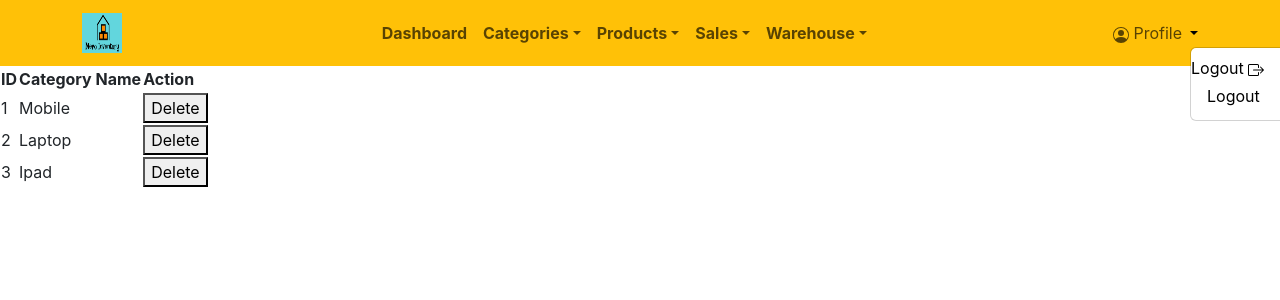
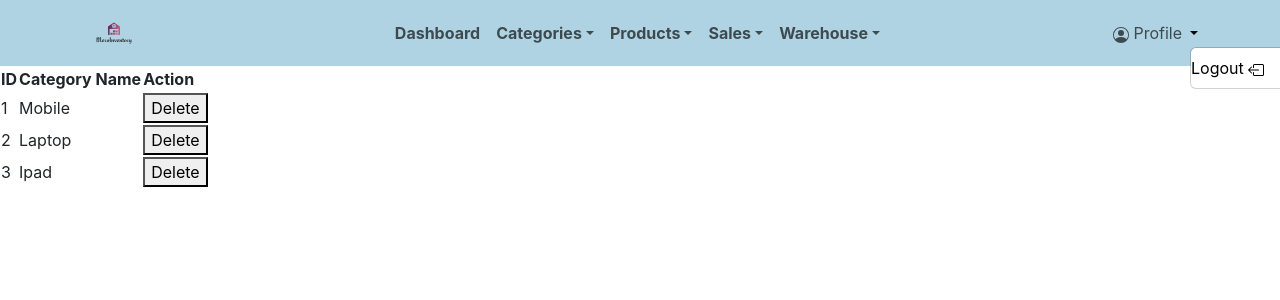
Before and after one commit to praful45/MeroInventory, a React (Create React App) app in the folder frontend/: page /category-delete in a window 1280 px wide. Both pictures are taken after a click on the button 1194 px from the left and 33 px from the top of the page. Shown: the top 300 px of the page. Built offline with nearby package versions, Linux system fonts and the light colour scheme.

Commit message:
completed

```diff
--- a/frontend/src/components/CategoryView.js
+++ b/frontend/src/components/CategoryView.js
@@ -10,12 +10,12 @@ const CategoryView = (props) => {
             <b>View</b>
           </div>
           <div className="card-body">
-            <h6 className="card-title">Name: </h6>
+            <h6 className="card-title">Name: </h6><p>{props.name}</p>
             <h6 className="card-text">Description: </h6>
             <p>
-              Nepal is a landlocked Asian country bordered by the People's Republic of China to the north and India to the south, east, and west. The Himalayan mountain range stretches through Nepal, and the country is home to eight of the world's ten highest peaks, including Mount Everest (8,848m).
+              {props.description}
             </p>
-            <div className="text-left">
+            <div className="d-grid gap-2 d-md-flex justify-content-md-end">
               <button onClick={props.onClose} className="btn btn-primary">Cancel</button>
             </div>
           </div>
--- a/frontend/src/components/TopNavbar.js
+++ b/frontend/src/components/TopNavbar.js
@@ -1,36 +1,38 @@
-import React from 'react'
-// import 'bootstrap/dist/css/bootstrap.css'
-import { Container, Row, Col, Navbar, Nav, NavDropdown, NavDropdownDivider } from 'react-bootstrap'
-import { PersonCircle, BoxArrowRight } from 'react-bootstrap-icons';
-// import { BoxArrowRight } from 'react-bootstrap-icons';
-import { Link } from 'react-router-dom'
-// import "../pages/routes/InvRoutes"
+
+import React from 'react';
+import { Container, Row, Col, Navbar, Nav, NavDropdown } from 'react-bootstrap';
+import { PersonCircle, BoxArrowLeft } from 'react-bootstrap-icons';
+import { Link } from 'react-router-dom';
 
 const TopNavbar = () => {
   return (
-    <>
-
-
     <Row>
       <Col>
-          <Navbar variant='light' bg='warning' expand='md'>
+        <Navbar style={{ background: '#AFD3E2' }} expand='md'>
           <Container>
-              <Navbar.Brand as={Link} to="/">
-                <img src='logo of My Inventory.png'
+            {/* Navbar brand and toggle */}
+            <Navbar.Brand as={Link} to="/" style={{ display: 'flex', alignItems: 'center' }}>
+               <Container>
+              <img
+                src='default.svg'
                 height='40'
                 width='40'
-                  className='align-top' alt='logo of inventory'
+                style={{ marginRight: '0.5rem', maxWidth: '100%' }}
+                className='align-top'
+                alt='logo of inventory'
               />
-                &nbsp;
+              </Container>
             </Navbar.Brand>
             <Navbar.Toggle aria-controls='top-nav' />
+
+            {/* Navbar collapsible content */}
             <Navbar.Collapse id='top-nav'>
+              {/* Navbar left items */}
               <Nav className='mx-auto fw-bold'>
-                  <Nav.Link as={Link} to="/">Dashboard </Nav.Link>
+                <Nav.Link as={Link} to="/">Dashboard</Nav.Link>
 
                 <NavDropdown title='Categories' id='top-nav'>
                   <NavDropdown.Item as={Link} to="/category">Categories list</NavDropdown.Item>
-                    {/* made change here */}
                   <NavDropdown.Divider />
                   <NavDropdown.Item as={Link} to="/category-add">Add New Category</NavDropdown.Item>
                 </NavDropdown>
@@ -49,6 +51,8 @@ const TopNavbar = () => {
                   <NavDropdown.Item href='#'>Manage Warehouse</NavDropdown.Item>
                 </NavDropdown>
               </Nav>
+
+              {/* Navbar right items */}
               <Nav>
                 <Nav.Link href="#profile">
                   <PersonCircle /> Profile
@@ -57,23 +61,16 @@ const TopNavbar = () => {
               <Navbar.Text>
                 <NavDropdown>
                   <Nav.Link href="#logout">
-                      Logout <BoxArrowRight />
+                    Logout <BoxArrowLeft />
                   </Nav.Link>
-                    <NavDropdown.Item href='#'>Logout</NavDropdown.Item>
                 </NavDropdown>
               </Navbar.Text>
             </Navbar.Collapse>
-
           </Container>
-
         </Navbar>
       </Col>
-
     </Row>
-
-    </>
-
   );
 }
 
-export default TopNavbar
+export default TopNavbar;
```
Also changed, not shown: frontend/public/default.svg (added). Lines whose indentation alone changed are shown as unchanged.
